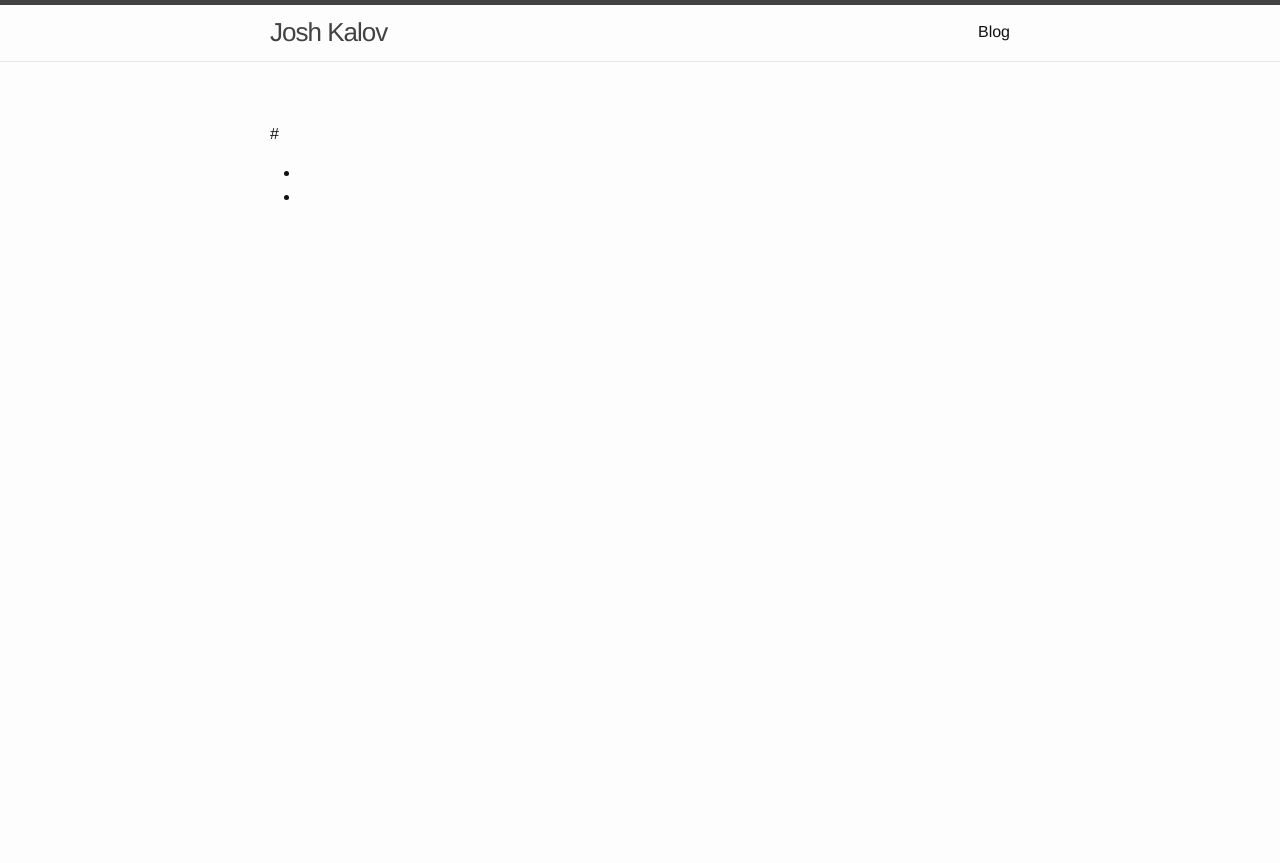
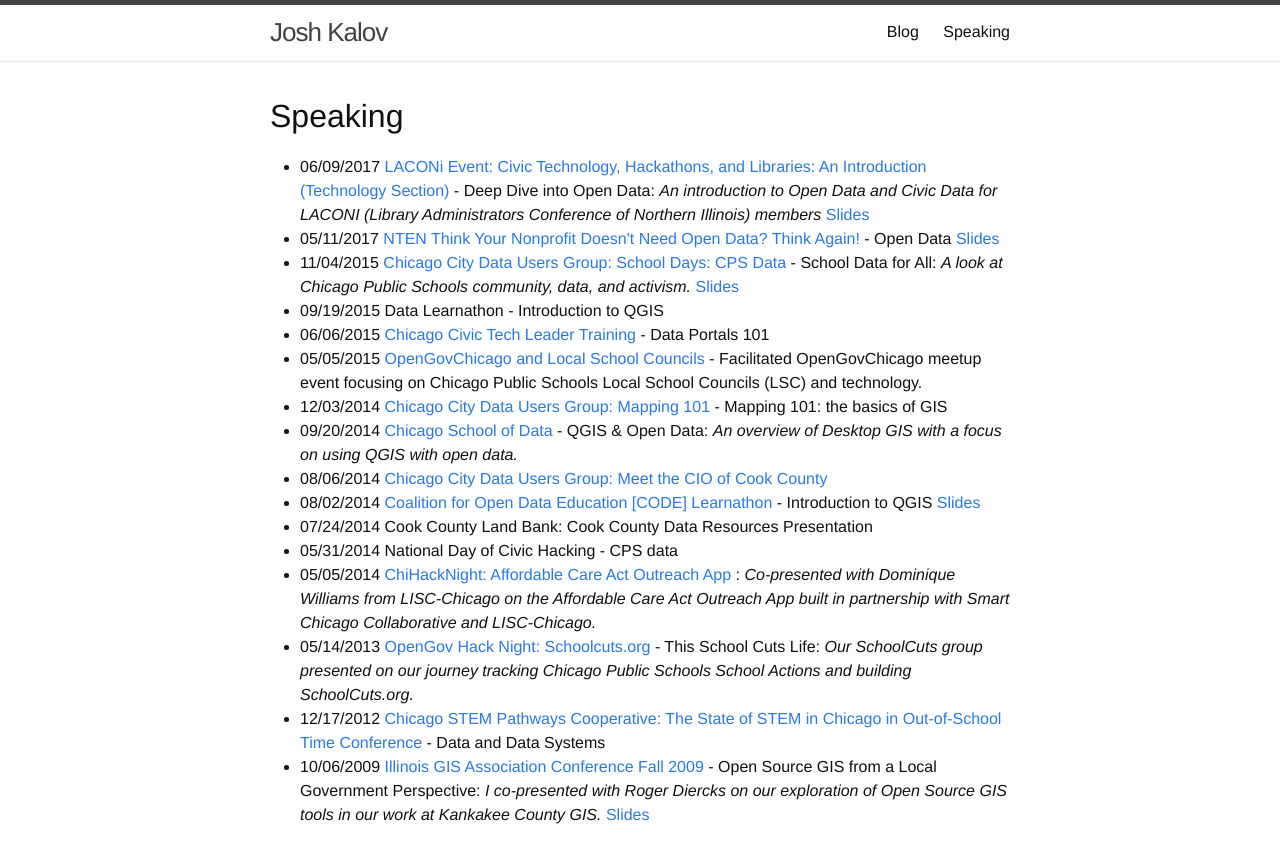
Before and after one commit to shua123/kalov.net, a Jekyll site: the page built from _pages/speaking.md, in a window 1280 px wide. Shown: the top 863 px of the page. Built offline with Jekyll 4.4.1, drawn with Linux system fonts in a browser that asks for light colours; our own code applies the rules of GitHub Pages for plain Markdown files.

Commit message:
add speaking events

```diff
--- /dev/null
+++ b/_data/events.csv
@@ -0,0 +1,17 @@
+event,date,title,description,event_link,slides_link,other_link
+Illinois GIS Association Conference Fall 2009,2009-10-06,Open Source GIS from a Local Government Perspective,I co-presented with Roger Diercks on our exploration of Open Source GIS tools in our work at Kankakee County GIS.,http://www.ilgisa.org/uploads/4/2/5/0/42506075/ilgisa-conference-fall-2009.pdf,https://www.slideshare.net/storm72/ilgisa-fall-2009-open-source-gis-2148283,
+OpenGov Hack Night: Schoolcuts.org,2013-05-14,This School Cuts Life,Our SchoolCuts group presented on our journey tracking Chicago Public Schools School Actions and building SchoolCuts.org.,https://chihacknight.org/events/2013/05/14/school-cuts-team.html,,
+ChiHackNight: Affordable Care Act Outreach App,2014-05-05,,Co-presented with Dominique Williams from LISC-Chicago on the Affordable Care Act Outreach App built in partnership with Smart Chicago Collaborative and LISC-Chicago.,https://chihacknight.org/events/2014/04/15/affordable-care-act-outreach-app.html,,
+National Day of Civic Hacking - CPS data,2014-05-31,,,,,
+Cook County Land Bank: Cook County Data Resources Presentation,2014-07-24,,,,,
+Chicago City Data Users Group: Meet the CIO of Cook County,2014-08-06,,,https://www.meetup.com/ChicagoCityData/events/196176852/,,
+Chicago School of Data,2014-09-20,QGIS & Open Data,An overview of Desktop GIS with a focus on using QGIS with open data.,http://www.chicagoschoolofdata.com/conference/mapping-data,,https://docs.google.com/document/d/1M7U03HeodoVuJiLfRlgaONcjT3vBDYAzUBD8asp5MN0/edit
+Chicago City Data Users Group: Mapping 101,2014-12-03,Mapping 101: the basics of GIS,,https://www.meetup.com/ChicagoCityData/events/218758088/,,
+OpenGovChicago and Local School Councils,2015-05-05,Facilitated OpenGovChicago meetup event focusing on Chicago Public Schools Local School Councils (LSC) and technology.,,https://www.meetup.com/OpenGovChicago/events/219621258/,,
+Chicago Civic Tech Leader Training,2015-06-06,Data Portals 101,,https://chitechtraining.splashthat.com/,,
+Chicago City Data Users Group: School Days: CPS Data,2015-11-04,School Data for All,"A look at Chicago Public Schools community, data, and activism.",https://www.meetup.com/ChicagoCityData/events/226207669/,https://drive.google.com/open?id=1NH3zqVkMnnm6k-ga6AUJmD6hduPL0JbsQseLXfEVJko,
+"NTEN Think Your Nonprofit Doesn't Need Open Data? Think Again!",2017-05-11,Open Data,,https://www.eventbrite.com/e/think-your-nonprofit-doesnt-need-open-data-think-again-tickets-33909563417?ventname=&ref=eemailordconf,https://docs.google.com/presentation/d/1JqUpFT_1BQiNyvw-6qMxms6oKHbCVVTHv3bNg-cpO1g/edit?usp=sharing,
+"LACONi Event: Civic Technology, Hackathons, and Libraries: An Introduction (Technology Section)",2017-06-09,Deep Dive into Open Data,An introduction to Open Data and Civic Data for LACONI (Library Administrators Conference of Northern Illinois) members,http://laconi.net/event/civic-tech-hackathons-tech-section/,https://drive.google.com/open?id=1udF5PiZkmBV9Z7pZSgKz3SCRw0D2j60FW_BYvtrf9lw,https://www.eventbrite.com/e/civic-technology-hackathons-and-libraries-an-introduction-ts-tickets-33941864029#
+"Chicago STEM Pathways Cooperative: The State of STEM in Chicago in Out-of-School Time Conference",2012-12-17,Data and Data Systems,,https://stemchicago.wordpress.com/conference-documents/conference-agenda/,,
+"Coalition for Open Data Education [CODE] Learnathon",2014-08-02,Introduction to QGIS,,https://www.meetup.com/DataPotluck/events/196819392/,https://docs.google.com/presentation/d/15S5v6aeiL8NoyWfy6SNnGA-AFDkPhmLxnSbtJHfxny4/edit?usp=sharing,
+Data Learnathon,2015-09-19,Introduction to QGIS,,,,
--- a/_pages/speaking.md
+++ b/_pages/speaking.md
@@ -1,11 +1,16 @@
-<!-- ---
+---
 layout: default
 title: Speaking
 permalink: /speaking/
 list_title:
---- -->
+---
 
 # {{ page.title }}
 
--
--
+{% assign sorted = site.data.events | sort: 'date' | reverse %}
+<ul>
+{% for event in sorted %}
+  <li>{{ event.date | date: "%m/%d/%Y" }} {% if event.event_link %}<a href="{{ event.event_link }}" target="_blank">{{ event.event }}</a>{% else %}{{ event.event }}{% endif %} {% if event.title %}- {{ event.title }}{% endif %}{% if event.description %}: <i>{{ event.description }}</i>{% endif %}{% if event.slides_link %} <a href="{{ event.slides_link }}" target="_blank" title="{{ event.event }} Slides">Slides</a>{% endif %}
+  </li>
+{% endfor %}
+</ul>
```
